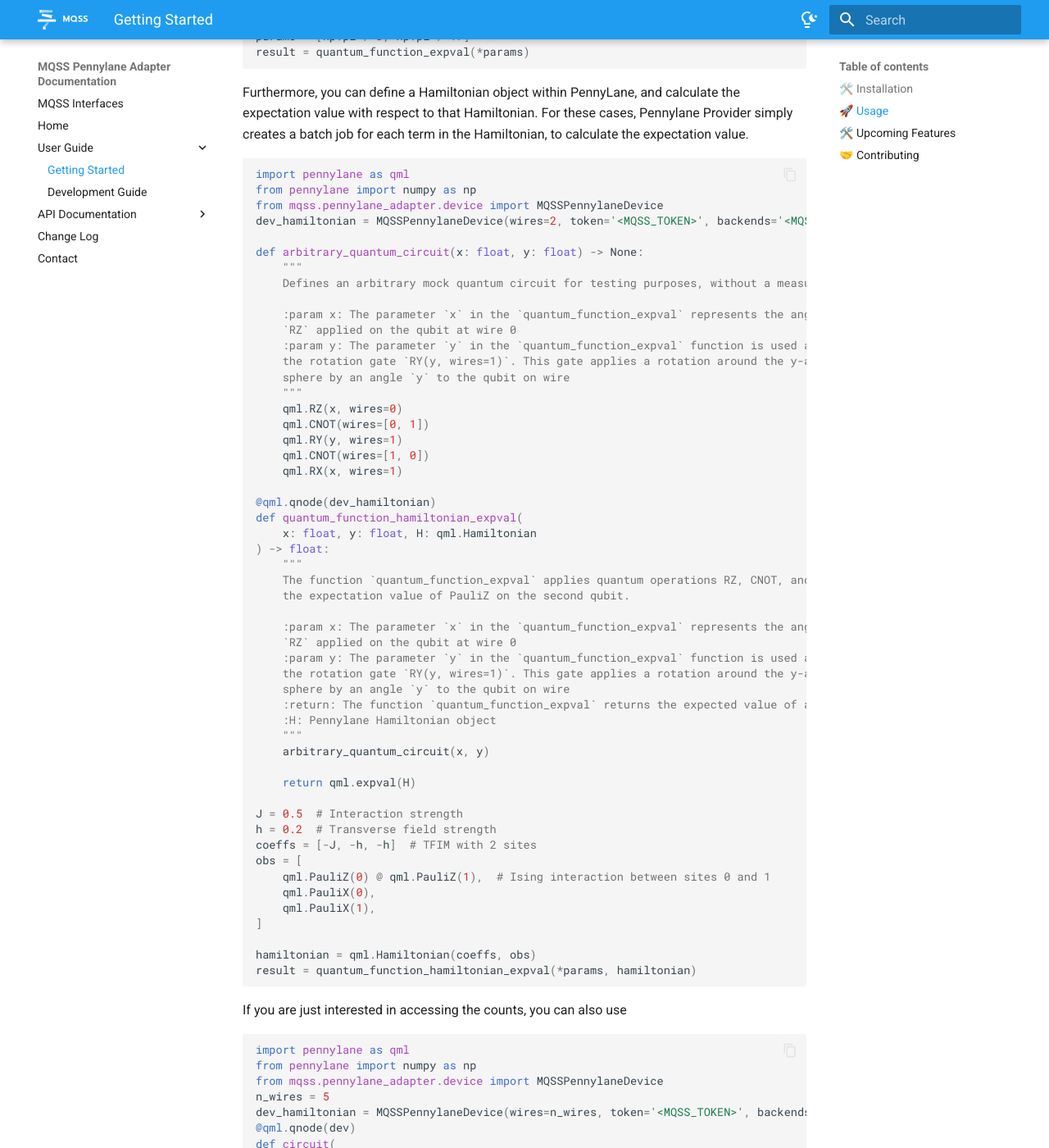
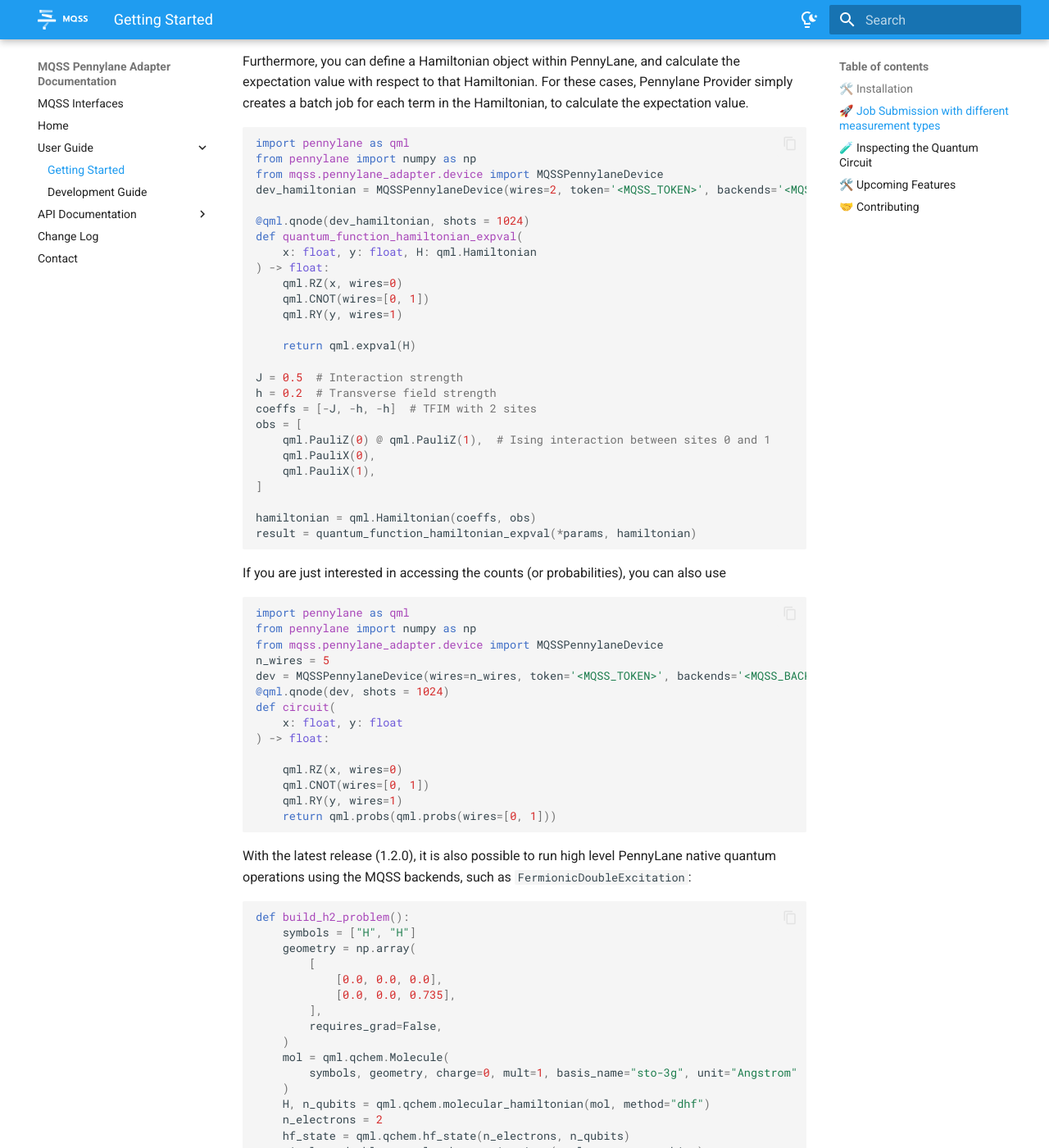
Before and after one commit to Munich-Quantum-Software-Stack/MQSS-Pennylane-Adapter, an MkDocs documentation site: the page built from docs/user_guide/getting_started.md, in a window 1280 px wide and 1400 px high, scrolled down 1115 px. Shown: the whole window at 82% size. Built offline with MkDocs 1.6.1 and Material for MkDocs 9.7.7, drawn with Linux system fonts in a browser that asks for light colours; some of the changed text lies outside the part shown.

````diff
--- a/docs/index.md
+++ b/docs/index.md
@@ -1,4 +1,4 @@
-# Welcome to MQP Pennylane Adapter Documentation
+# Welcome to MQSS Pennylane Adapter Documentation
 
 This is the documentation for the MQSS Pennylane Adapter.
 
--- a/docs/user_guide/getting_started.md
+++ b/docs/user_guide/getting_started.md
@@ -1,7 +1,7 @@
 # Getting Started
 
 This repository implements a custom PennyLane backend called MQSSPennylaneDevice, which is able to send quantum jobs to LRZ's infrastructure using the [PennyLane](https://pennylane.ai) frontend.
-The users would be able to use various PennyLane functions ([executing circuits](https://docs.pennylane.ai/en/stable/introduction/operations.html), [different measurement types](https://docs.pennylane.ai/en/stable/introduction/measurements.html). For future releases: circuit optimization and Quantum Machine Learning) while running their jobs on [LRZ's Quantum Hardware](https://portal.quantum.lrz.de).
+The users would be able to use various PennyLane functions, such as [executing circuits](https://docs.pennylane.ai/en/stable/introduction/operations.html) and [different measurement types](https://docs.pennylane.ai/en/stable/introduction/measurements.html), while running their jobs on [LRZ's Quantum Hardware](https://portal.quantum.lrz.de). Support for circuit optimization and Quantum Machine Learning is planned for future releases.
 
 ## 🛠️ Installation
 To install the package, simply run
@@ -9,7 +9,7 @@ To install the package, simply run
 pip install mqss-pennylane-adapter
 ```
 
-## 🚀 Usage
+## 🚀 Job Submission with different measurement types
 MQSS PennyLane Provider has support for most of the native PennyLane features. For instance, you can define a quantum circuit using PennyLane quantum gates, and decorate the method with the MQSSPennylaneDevice object. Parametric gates can also be used.
 ```python
 import pennylane as qml
@@ -18,25 +18,23 @@ from mqss.pennylane_adapter.device import MQSSPennylaneDevice
 
 dev = MQSSPennylaneDevice(wires=2, token=MQSS_TOKEN, backends=MQSS_BACKENDS)
 
-@qml.qnode(dev)
+@qml.qnode(dev, shots = 1024)
 def quantum_function_expval(x, y):
     """
-    The function `quantum_function_expval` applies quantum operations RZ, CNOT, and RY to qubits and returns
-    the expectation value of PauliZ on the second qubit.
+    Defines an arbitrary mock quantum circuit for testing purposes, with an expectation value measurement
 
-    :param x: The parameter `x` in the `quantum_function_expval` represents the angle for the rotation gate
+    :param x: The parameter `x` represents the angle for the rotation gate
     `RZ` applied on the qubit at wire 0
-    :param y: The parameter `y` in the `quantum_function_expval` function is used as the angle parameter for
-    the rotation gate `RY(y, wires=1)`. This gate applies a rotation around the y-axis of the Bloch
-    sphere by an angle `y` to the qubit on wire
-    :return: The function `quantum_function_expval` returns the expected value of the given operator
+    :param y: The parameter `y` represents the angle parameter for
+    the rotation gate `RY` at wire 1.
     """
     qml.RZ(x, wires=0)
     qml.CNOT(wires=[0, 1])
     qml.RY(y, wires=1)
     qml.CNOT(wires=[1, 0])
     qml.RX(x, wires=1)
-    return qml.expval(qml.PauliX(0) @ qml.PauliZ(1))
+    return qml.expval(qml.PauliX(0) @ qml.PauliZ(1)) # Here, qubits 0 and 1 are being measured, in bases X and Z, respectively.
+
 params = [np.pi / 3, np.pi / 17]
 result = quantum_function_expval(*params)
 ```
@@ -48,39 +46,13 @@ from pennylane import numpy as np
 from mqss.pennylane_adapter.device import MQSSPennylaneDevice
 dev_hamiltonian = MQSSPennylaneDevice(wires=2, token='<MQSS_TOKEN>', backends='<MQSS_BACKENDS>')
 
-def arbitrary_quantum_circuit(x: float, y: float) -> None:
-    """
-    Defines an arbitrary mock quantum circuit for testing purposes, without a measurement operation
-
-    :param x: The parameter `x` in the `quantum_function_expval` represents the angle for the rotation gate
-    `RZ` applied on the qubit at wire 0
-    :param y: The parameter `y` in the `quantum_function_expval` function is used as the angle parameter for
-    the rotation gate `RY(y, wires=1)`. This gate applies a rotation around the y-axis of the Bloch
-    sphere by an angle `y` to the qubit on wire
-    """
+@qml.qnode(dev_hamiltonian, shots = 1024)
+def quantum_function_hamiltonian_expval(
+    x: float, y: float, H: qml.Hamiltonian
+) -> float:
     qml.RZ(x, wires=0)
     qml.CNOT(wires=[0, 1])
     qml.RY(y, wires=1)
-    qml.CNOT(wires=[1, 0])
-    qml.RX(x, wires=1)
-
-@qml.qnode(dev_hamiltonian)
-def quantum_function_hamiltonian_expval(
-    x: float, y: float, H: qml.Hamiltonian
-) -> float:
-    """
-    The function `quantum_function_expval` applies quantum operations RZ, CNOT, and RY to qubits and returns
-    the expectation value of PauliZ on the second qubit.
-
-    :param x: The parameter `x` in the `quantum_function_expval` represents the angle for the rotation gate
-    `RZ` applied on the qubit at wire 0
-    :param y: The parameter `y` in the `quantum_function_expval` function is used as the angle parameter for
-    the rotation gate `RY(y, wires=1)`. This gate applies a rotation around the y-axis of the Bloch
-    sphere by an angle `y` to the qubit on wire
-    :return: The function `quantum_function_expval` returns the expected value of a given operator
-    :H: Pennylane Hamiltonian object
-    """
-    arbitrary_quantum_circuit(x, y)
 
     return qml.expval(H)
 
@@ -97,23 +69,101 @@ hamiltonian = qml.Hamiltonian(coeffs, obs)
 result = quantum_function_hamiltonian_expval(*params, hamiltonian)
 ```
 
-If you are just interested in accessing the counts, you can also use
+If you are just interested in accessing the counts (or probabilities), you can also use
 
 ```python
 import pennylane as qml
 from pennylane import numpy as np
 from mqss.pennylane_adapter.device import MQSSPennylaneDevice
 n_wires = 5
-dev_hamiltonian = MQSSPennylaneDevice(wires=n_wires, token='<MQSS_TOKEN>', backends='<MQSS_BACKENDS>')
-@qml.qnode(dev)
+dev = MQSSPennylaneDevice(wires=n_wires, token='<MQSS_TOKEN>', backends='<MQSS_BACKENDS>')
+@qml.qnode(dev, shots = 1024)
 def circuit(
     x: float, y: float
 ) -> float:
 
-    arbitrary_quantum_circuit(x, y)
+    qml.RZ(x, wires=0)
+    qml.CNOT(wires=[0, 1])
+    qml.RY(y, wires=1)
+    return qml.probs(qml.probs(wires=[0, 1]))
+```
 
-    return qml.probs(range=(0, n_wires))
+With the latest release (1.2.0), it is also possible to run high level PennyLane native quantum operations using the MQSS backends, such as `FermionicDoubleExcitation`:
+```python
+def build_h2_problem():
+    symbols = ["H", "H"]
+    geometry = np.array(
+        [
+            [0.0, 0.0, 0.0],
+            [0.0, 0.0, 0.735],
+        ],
+        requires_grad=False,
+    )
+    mol = qml.qchem.Molecule(
+        symbols, geometry, charge=0, mult=1, basis_name="sto-3g", unit="Angstrom"
+    )
+    H, n_qubits = qml.qchem.molecular_hamiltonian(mol, method="dhf")
+    n_electrons = 2
+    hf_state = qml.qchem.hf_state(n_electrons, n_qubits)
+    singles, doubles = qml.qchem.excitations(n_electrons, n_qubits)
+    s_wires, d_wires = qml.qchem.excitations_to_wires(singles, doubles)
+    n_params = len(singles) + len(doubles)
+    return H, n_qubits, hf_state, s_wires, d_wires, n_params
 
+
+def make_ansatz(hf_state, s_wires, d_wires, n_qubits):
+    def ansatz(theta):
+        qml.UCCSD(
+            weights=theta,
+            wires=range(n_qubits),
+            s_wires=s_wires,
+            d_wires=d_wires,
+            init_state=hf_state,
+        )
+
+    return ansatz
+
+H, n_qubits, hf_state, s_wires, d_wires, n_params = build_h2_problem()
+ansatz = make_ansatz(hf_state, s_wires, d_wires, n_qubits)
+
+@qml.qnode(dev)
+def energy_backend(theta):
+    ansatz(theta)
+    return qml.expval(H)
+
+theta_test = np.zeros(n_params)
+print("backend energy:", energy_backend(theta_test))
+```
+
+
+## 🧪 Inspecting the Quantum Circuit
+
+It is possible to use PennyLane’s `specs` method to inspect details about a quantum circuit:
+
+```python
+_ = quantum_function_expval(*params)
+
+resources = qml.specs(quantum_function_expval)(*params).resources
+simulator_resources = qml.specs(quantum_function_expval_simulator)(
+    *params
+).resources
+
+print(resources)
+```
+
+**Output:**
+```text
+Total wire allocations: 4
+Total gates: 4
+Circuit depth: 4
+
+Gate types:
+  BasisState: 1
+  FermionicDoubleExcitation: 1
+  FermionicSingleExcitation: 2
+
+Measurements:
+  expval(Sum(num_wires=4, num_terms=15)): 1
 ```
 
 ## 🛠️ Upcoming Features
--- a/pyproject.toml
+++ b/pyproject.toml
@@ -6,7 +6,7 @@ authors = [{ name = "mqss", email = "mqss@munich-quantum-valley.de" }]
 readme = "README.md"
 requires-python = ">=3.11"
 dependencies = [
-    "pennylane>=0.39.0",
+    "pennylane>=0.44.1",
     "python-dotenv>=1.0.1",
     "qiskit>=1.2.4,<1.4.0",
     "requests>=2.32.3",
````
Also changed, not shown: docs/user_guide/development_guide.md (+2 -2 lines), 4 other files.
